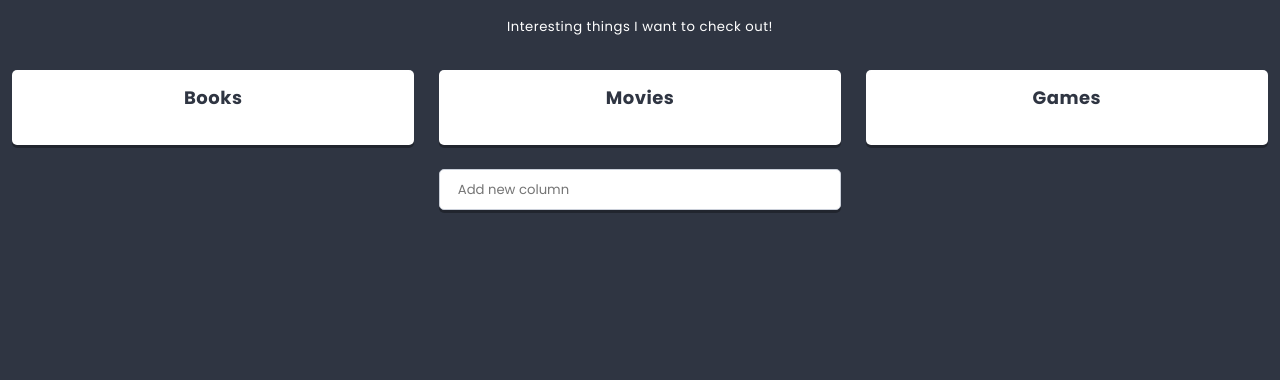
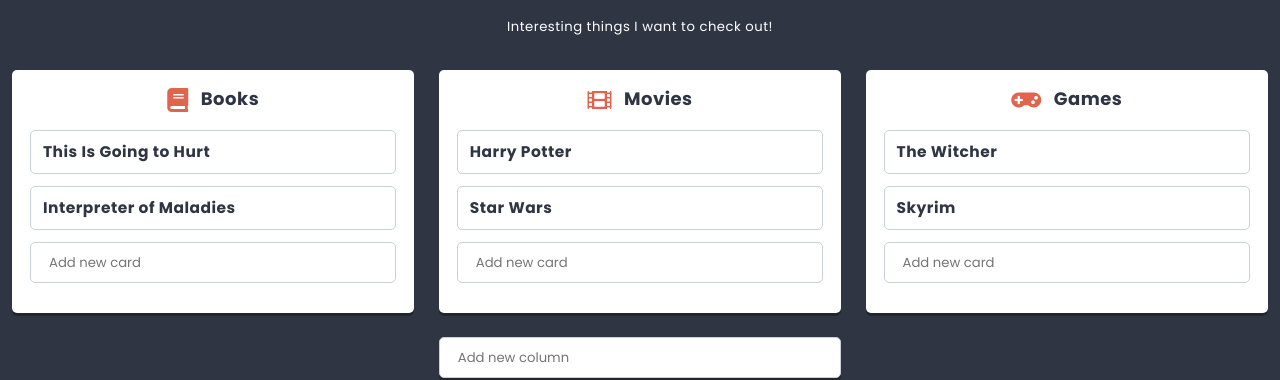
Before and after one commit to Robert-szy/ToDo, a React app: page / in a window 1280 px wide. Shown: the part 362-742 px from the top of the page. Built offline with nearby package versions, Linux system fonts and the light colour scheme.

Commit message:
Add Card and Icon component

```diff
--- /dev/null
+++ b/src/components/Card/Card.js
@@ -0,0 +1,26 @@
+import React from 'react';
+import styles from './Card.scss';
+import PropTypes from 'prop-types';
+import {listData} from '../../data/dataStore.js';
+
+class Card extends React.Component {
+    //state = {
+    //    cards: this.props.columns.cards || [],
+    //  }
+    static propTypes = {
+        title: PropTypes.node,
+    //    cards: PropTypes.array,
+    }
+
+    render() {
+        return (
+        <section className={styles.component}>
+
+            <h3>{this.props.title}</h3>
+
+        </section>
+        )
+    }
+}
+
+export default Card;
--- a/src/components/Column/Column.js
+++ b/src/components/Column/Column.js
@@ -1,16 +1,44 @@
 import React from 'react';
 import styles from './Column.scss';
 import PropTypes from 'prop-types';
+import Card from '../Card/Card.js';
+import Creator from '../Creator/Creator.js';
+import {settings,} from '../../data/dataStore.js';
+import Icon from '../Icon/Icon';
+
 
 class Column extends React.Component {
+    state = {
+        cards: this.props.cards || [],
+      }
     static propTypes = {
         title: PropTypes.node,
+    }
+
+    addCard(title){
+        this.setState(state => (
+          {
+            cards: [
+              ...state.cards,
+              {
+                key: state.cards.length ? state.cards[state.cards.length-1].key+1 : 0,
+                title,
+              }
+            ]
+          }
+        ));
     }
 
     render() {
         return (
         <section className={styles.component}>
-            <h3 className={styles.title}>{this.props.title}</h3>
+            <h3 className={styles.title}><span className={styles.icon}><Icon name={this.props.icon} /></span>{this.props.title}</h3>
+            {this.state.cards.map(({key, ...cardProps}) => (
+                <Card key={key} {...cardProps} />
+            ))}
+            <div className={styles.creator}>
+                <Creator text={settings.cardCreatorText} action={title => this.addCard(title)}/>
+            </div>
         </section>
         )
     }
--- /dev/null
+++ b/src/components/Icon/Icon.js
@@ -0,0 +1,5 @@
+import React from 'react';
+
+const Icon = props => (<i className={`fas fa-${props.name}`}></i>);
+
+export default Icon;
--- a/src/components/List/List.js
+++ b/src/components/List/List.js
@@ -4,7 +4,7 @@
 import Creator from '../Creator/Creator.js';
 import styles from './List.scss';
 import PropTypes from 'prop-types';
-import {settings} from '../../data/dataStore.js';
+import {settings,} from '../../data/dataStore.js';
 
 class List extends React.Component {
     state = {
```
